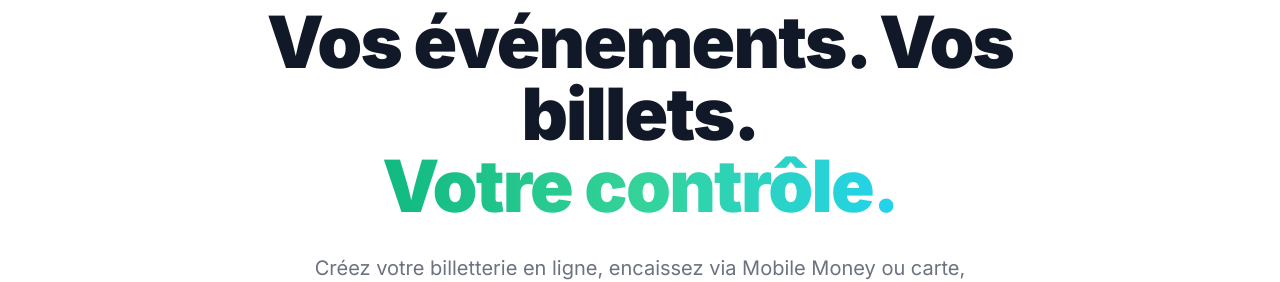
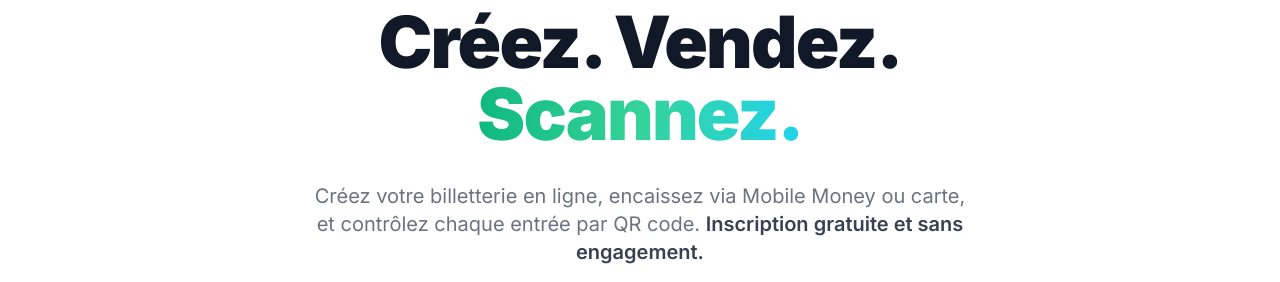
Before and after one commit to Jerome2024-net/BINQ, a Next.js app: page / in a window 1280 px wide. Shown: the part 220-502 px from the top of the page. Built offline with nearby package versions, Linux system fonts and the light colour scheme; no server answers.

Commit message:
feat: hero titre Creez. Vendez. Scannez.

```diff
--- a/src/app/page.tsx
+++ b/src/app/page.tsx
@@ -68,8 +68,8 @@ export default function HomePage() {
           </div>
 
           <h1 className="text-[2.5rem] sm:text-6xl lg:text-[4.5rem] font-black tracking-tight leading-[1.08] mb-6 sm:mb-8">
-            Vos événements. Vos billets.<br />
-            <span className="text-transparent bg-clip-text bg-gradient-to-r from-emerald-500 via-emerald-400 to-cyan-400">Votre contrôle.</span>
+            Créez. Vendez.<br />
+            <span className="text-transparent bg-clip-text bg-gradient-to-r from-emerald-500 via-emerald-400 to-cyan-400">Scannez.</span>
           </h1>
 
           <p className="text-base sm:text-xl text-gray-500 max-w-2xl mx-auto mb-8 sm:mb-10 leading-relaxed">
```
